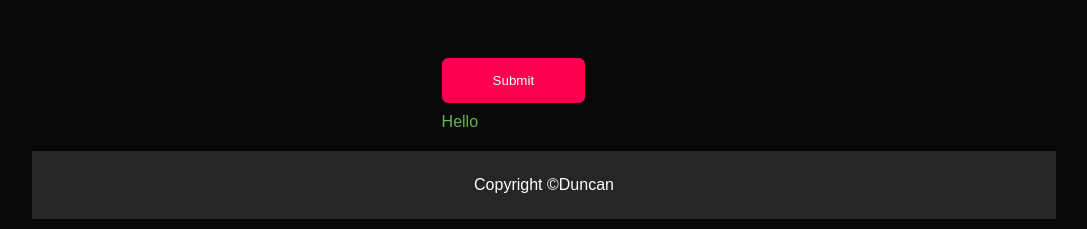
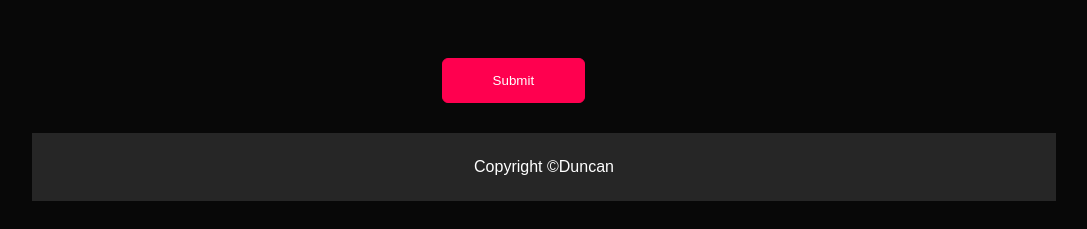
Before and after one commit to kiprutoduncan/portfolio, a plain HTML site: page index.html in a window 1280 px wide. Shown: the part 3065-3294 px from the top of the page, without its empty margins (96-1183 px from the left). Drawn offline with Linux system fonts and the light colour scheme.

Commit message:
Update index.html

```diff
--- a/index.html
+++ b/index.html
@@ -157,7 +157,7 @@
                         <button type="submit" class="btn btn2">Submit</button>
 
                     </form>
-                    <span id="msg">Hello</span>
+                    <span id="msg"></span>
 
             </div>
 
```
